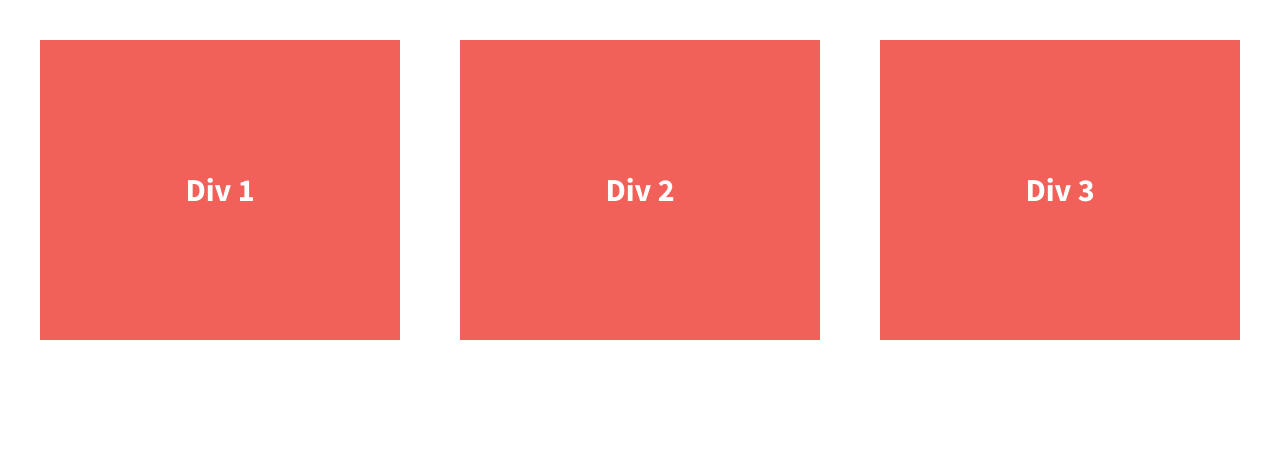
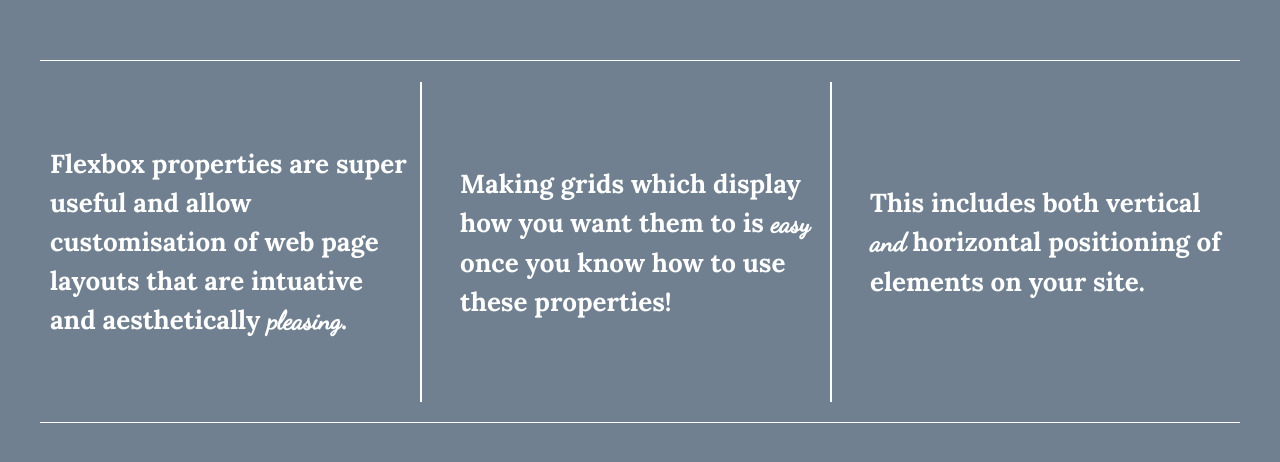
Before and after one commit to djrdeveloper/divs-flexbox-starter, a plain HTML site: page index.html in a window 1280 px wide. Drawn offline with nearby package versions, Linux system fonts and the light colour scheme.

Commit message:
added content to divs and further syles

```diff
--- a/css/main.css
+++ b/css/main.css
@@ -42,7 +42,7 @@ hr {
     display: block;
     height: 1px;
     border: 0;
-    border-top: 1px solid #ccc;
+    border-top: 1px solid white;
     margin: 1em 0;
     padding: 0;
 }
@@ -102,10 +102,15 @@ html {
 }
 
 body {
-  font-family: 'Source Sans Pro', sans-serif;
+  font-family: "lora", sans-serif;
   padding: 2em;
   font-size: 1.25em;
   height: 100%;
+  background-color: slategrey;
+}
+
+span {
+    font-family: "dancing script";
 }
 
 .wrapper {
@@ -119,14 +124,24 @@ body {
   /*give the divs a width of 30%, add display:flex, set justify-content and align-items to center*/
   color: #fff;
   line-height: 1.5em;
-  font-size: 1.6em;
-  background-color: #f16059;
+  font-size: 1.3em;
+  background-color: slategray;
   height: 300px;
   width: 30%;
   display:flex;
   justify-content: center;
   align-items: center;
+  padding: 10px;
 }
+
+.div-1 {
+    border-right: 2px solid white;
+}
+
+.div-2 {
+    border-right: 2px solid white;
+}
+
 
 
 
--- a/index.html
+++ b/index.html
@@ -15,24 +15,27 @@
         <script src="js/vendor/modernizr-2.8.3.min.js"></script>
         <link href='http://fonts.googleapis.com/css?family=Lora:700' rel='stylesheet' type='text/css'>
         <link href='http://fonts.googleapis.com/css?family=Source+Sans+Pro:400,700' rel='stylesheet' type='text/css'>
+        <link rel="preconnect" href="https://fonts.gstatic.com">
+        <link href="https://fonts.googleapis.com/css2?family=Dancing+Script&display=swap" rel="stylesheet">
+
     </head>
     <body>
         <!--[if lt IE 8]>
             <p class="browserupgrade">You are using an <strong>outdated</strong> browser. Please <a href="http://browsehappy.com/">upgrade your browser</a> to improve your experience.</p>
         <![endif]-->
-
+       <hr>
         <section class="wrapper">
             <div class="div-1">
-                Div 1
+                <p>Flexbox properties are super useful and allow customisation of web page layouts that are intuative and aesthetically <span>pleasing</span>.</p>
             </div>
             <div class="div-2">
-                Div 2
+                <p>Making grids which display how you want them to is <span>easy</span> once you know how to use these properties!</p>
             </div>
             <div class="div-3">
-                Div 3
+                <p>This includes both vertical <span>and</span> horizontal positioning of elements on your site.</p>
             </div>
         </section>
-
+        <hr>
         <script src="https://ajax.googleapis.com/ajax/libs/jquery/1.11.3/jquery.min.js"></script>
         <script>window.jQuery || document.write('<script src="js/vendor/jquery-1.11.3.min.js"><\/script>')</script>
         <script src="js/plugins.js"></script>
```
